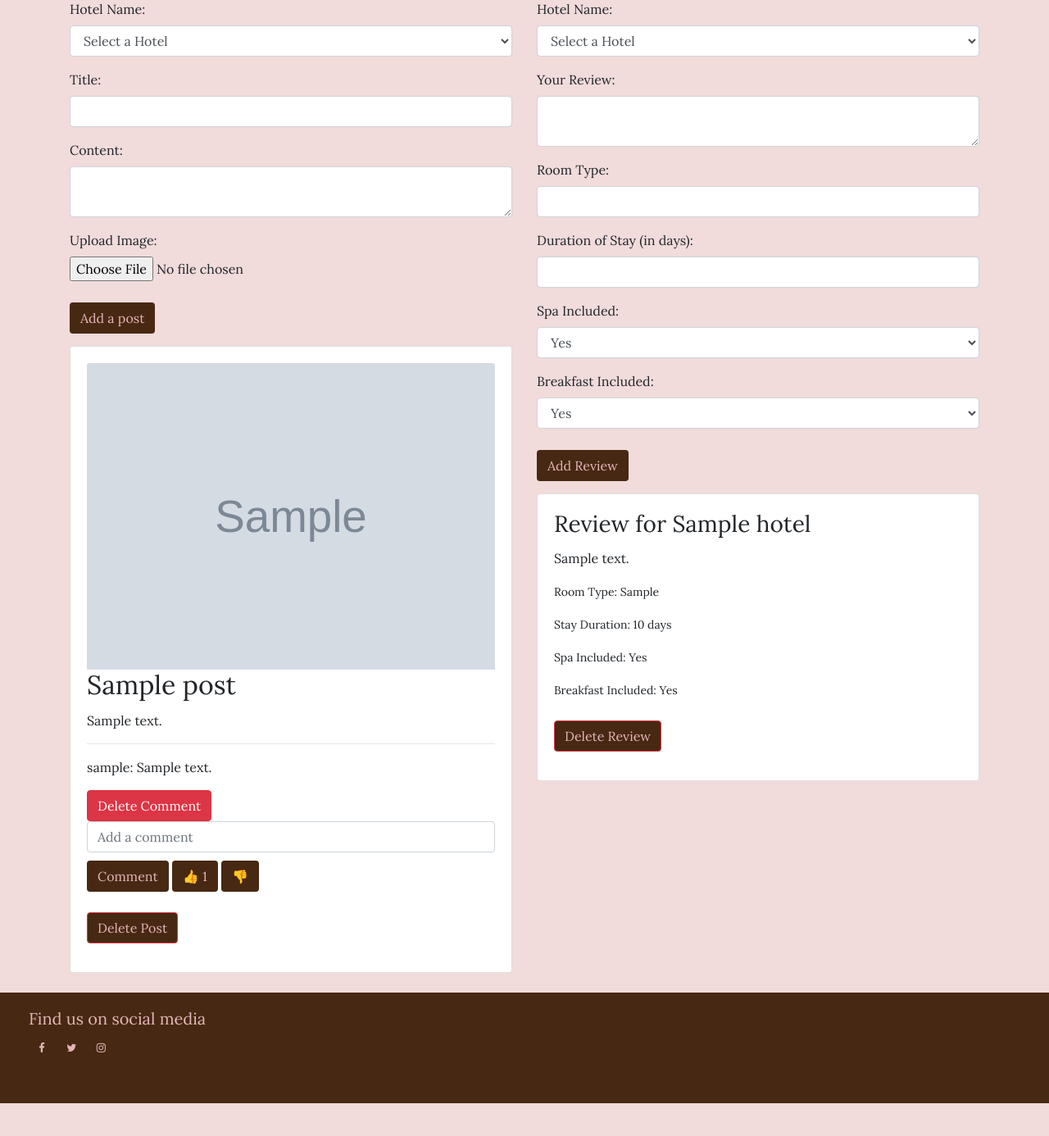
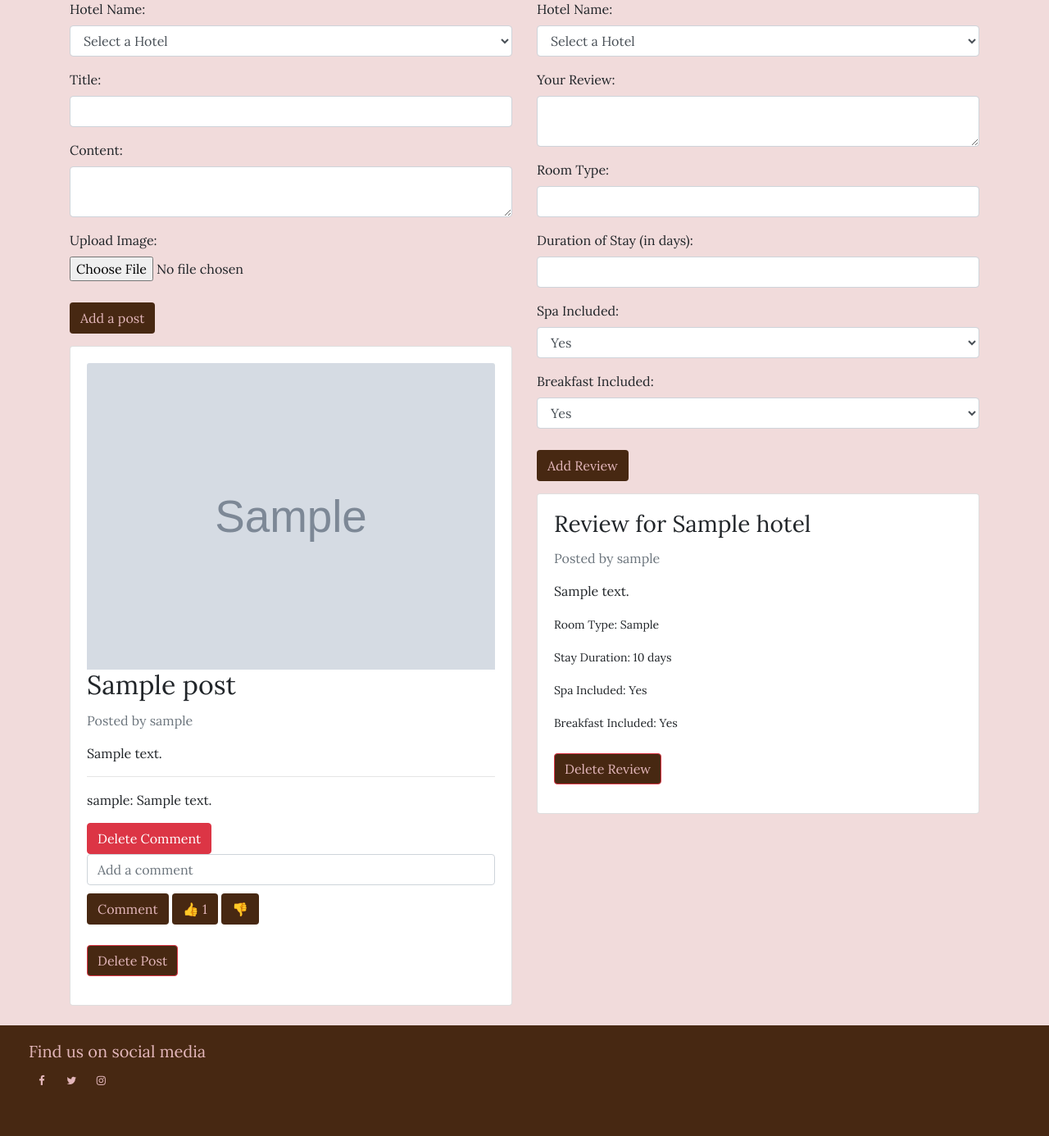
Before and after one commit to Hebaabbas/Hotels, a Django app: page /todo/posts/ in a window 1280 px wide. Shown: the part 459-1845 px from the top of the page at 82% size. Before the commit the page ends 1805 px from the top, so only its background shows below. Run offline with Django 3.2, Linux system fonts and the light colour scheme; a user stored in the database is signed in; tables that the repository leaves empty hold one stand-in row (values such as "Sample post"); grey boxes marked "Sample" are stand-in pictures; parts of the project's set-up code (start-up, migrations or seed data) failed here and were passed over; some libraries are stand-ins or nearby versions.

Commit message:
add the user name in the posts and reviews

```diff
--- a/todo/templates/todo/posts.html
+++ b/todo/templates/todo/posts.html
@@ -98,6 +98,7 @@
                                 <img class="card-img-top" src="{{ post.image.url }}">
                             {% endif %}
                             <h2 class="card-title">{{ post.title }}</h2>
+                            <p class="text-muted">Posted by {{ post.user.username }}</p>
                             <p class="card-text">{{ post.content }}</p>
                             <hr />
 
@@ -228,6 +229,7 @@
                     <div class="card mb-4">
                         <div class="card-body">
                             <h3 class="card-title">Review for {{ review.hotel.name }}</h3>
+                            <p class="text-muted">Posted by {{ review.user.username }}</p>
                             <p class="card-text">{{ review.content }}</p>
 
                             <!-- Review Details  -->
```
Also changed, not shown: static/css/style.css (line endings or trailing spaces).
